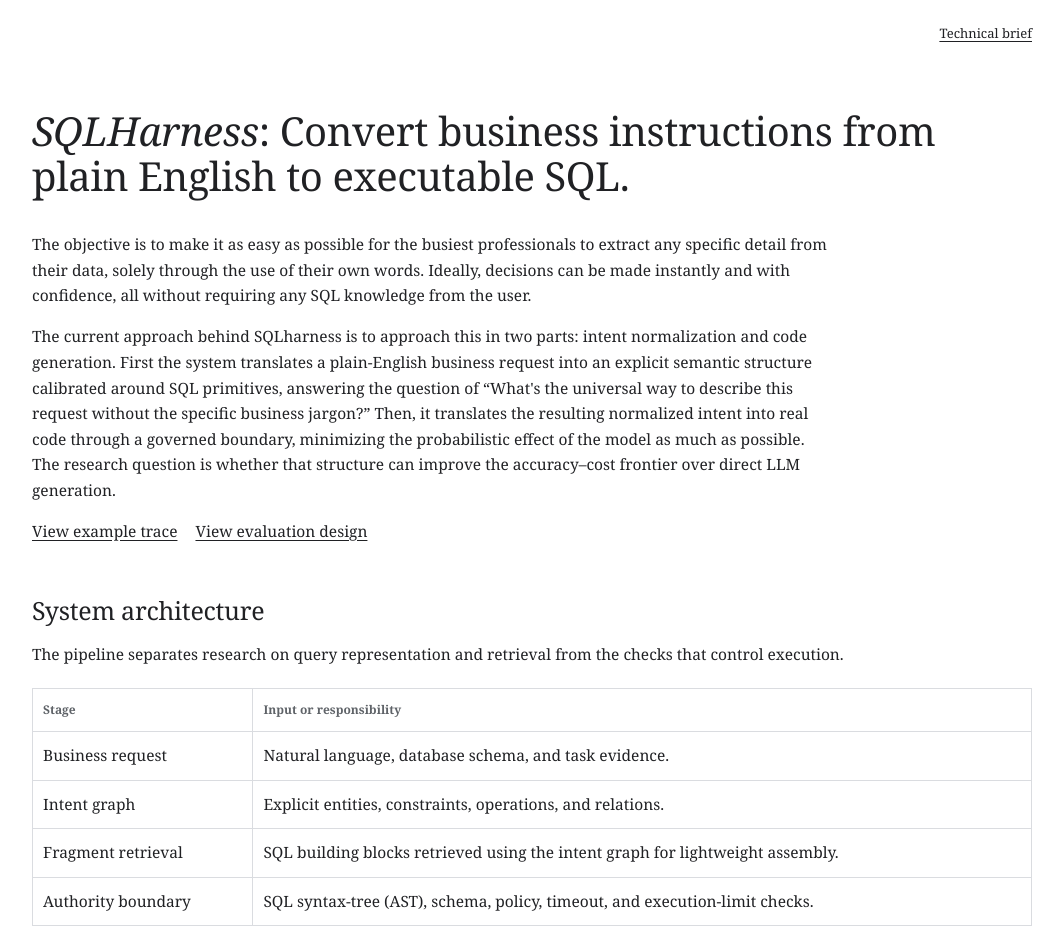
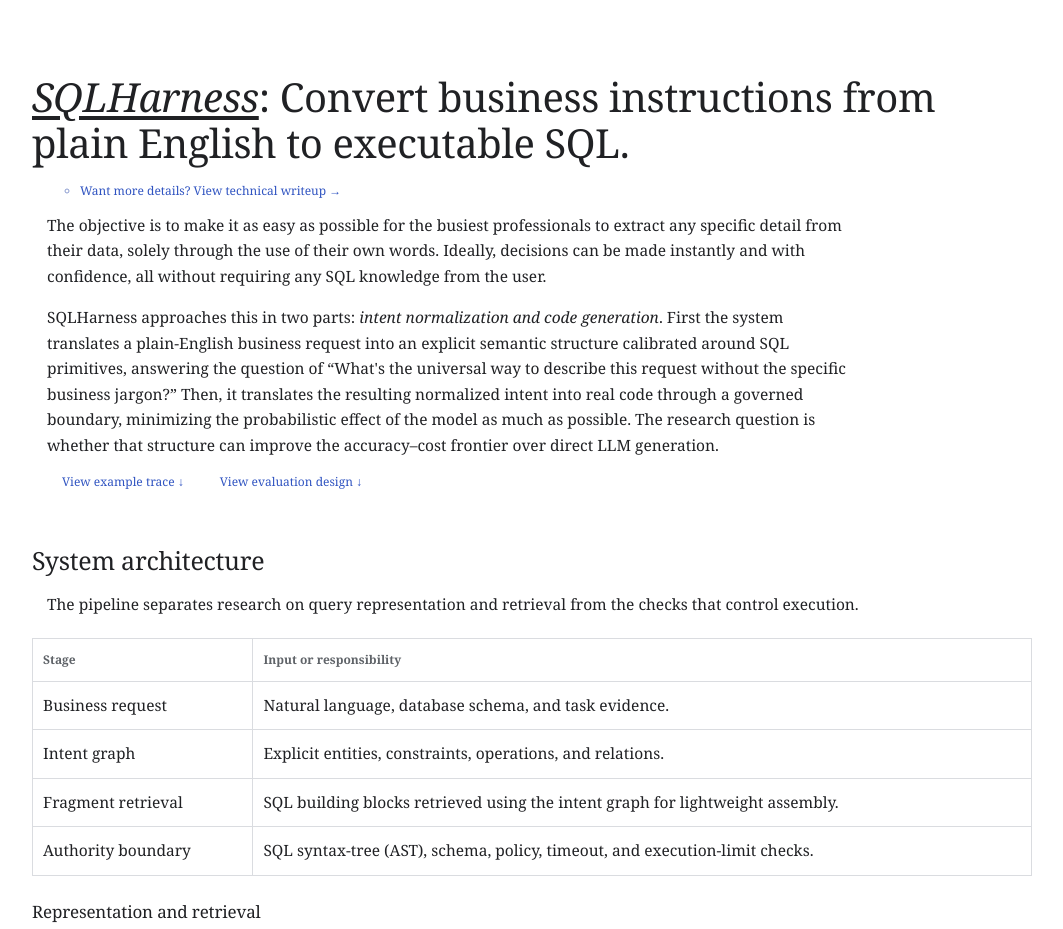
Before and after one commit to ajorge2/SQLHarness, a browser extension: page docs/index.html in a window 1280 px wide. Shown: the top 929 px of the page, without its empty margins (108-1171 px from the left). Drawn offline with Linux system fonts and the light colour scheme; a web font is replaced by a local one.

Commit message:
Refine SQLHarness hero navigation

```diff
--- a/docs/analysis-plain.css
+++ b/docs/analysis-plain.css
@@ -12,15 +12,26 @@ nav a, .button { font:400 13px/1.5 "Maitree",Georgia,serif; color:var(--ink); te
 a { color:var(--ink); text-underline-offset:3px; }
 header { max-width:800px; }
 h1,h2,h3,h4 { font-family:inherit; color:var(--ink); letter-spacing:-.01em; }
-h1 { font-size:clamp(32px,4vw,40px); line-height:1.14; margin:0 0 18px; font-weight:400; }
+h1 { font-size:clamp(32px,4vw,40px); line-height:1.14; margin:0 0 18px; padding-bottom:0; font-weight:400; }
 h2 { font-size:25px; line-height:1.3; margin:0 0 16px; font-weight:400; }
 h3 { font-size:17px; line-height:1.4; margin:24px 0 10px; font-weight:400; }
 h4 { font-size:15.5px; margin:20px 0 8px; font-weight:400; }
-.project-name { font-style:italic; }
+.project-name { font-style:italic; text-decoration:underline; text-underline-offset:4px; }
+.technical-brief-link { margin:-6px 0 10px 30px; padding-left:18px; list-style-type:circle; }
+.technical-brief-link li::marker { color:#8a9bcf; font-size:.8em; }
+.technical-brief-link li { margin:0; }
+.technical-brief-link a { color:#3054c1; font-size:12px; font-weight:200; text-decoration:none; }
 .hero-copy { max-width:800px; }
-.hero-actions { display:flex; gap:18px; flex-wrap:wrap; }
+.technical-brief-link + .hero-copy { padding-top:0; }
+.hero-actions { display:flex; gap:36px; flex-wrap:wrap; margin:0 0 0 30px; padding:10px 0 0; list-style:none; }
+.hero-actions li { margin:0; }
+.hero-actions a { color:#3054c1; font-size:12px; font-weight:200; text-decoration:none; }
+.technical-brief-link a:hover,
+.technical-brief-link a:focus-visible,
+.hero-actions a:hover,
+.hero-actions a:focus-visible { text-decoration:underline; }
 section { margin:50px 0; }
-p { margin:0; padding-top:15.5px; }
+p { margin:0 0 0 15px; padding-top:15.5px; }
 header p:first-child, section > p:first-child { padding-top:0; }
 .lede, .section-intro { max-width:800px; font-size:inherit; line-height:inherit; color:var(--ink); }
 .eyebrow, .tag, .label, .small, .frame-note { font:inherit; color:var(--muted); letter-spacing:0; text-transform:none; }
--- a/docs/index.html
+++ b/docs/index.html
@@ -8,30 +8,30 @@
 <link rel="stylesheet" href="analysis-plain.css?v=research-plain-1" />
 </head>
 <body>
-<header>
-<nav aria-label="Page navigation">
-<a href="share.html">Technical brief</a>
-</nav>
-</header>
-
 <main id="top">
 <section>
 
 <h1><em class="project-name">SQLHarness</em>: Convert business instructions from plain English to executable SQL.</h1>
+<ul class="technical-brief-link">
+<li><a href="share.html">Want more details? View technical writeup →</a></li>
+</ul>
 <p class="hero-copy">
 The objective is to make it as easy as possible for the busiest professionals to extract any specific detail
 from their data, solely through the use of their own words. Ideally, decisions can be made instantly and with
 confidence, all without requiring any SQL knowledge from the user.
 </p>
 <p class="hero-copy">
-The current approach behind SQLharness is to approach this in two parts: intent normalization and code generation.
+SQLHarness approaches this in two parts: <em>intent normalization and code generation</em>.
 First the system translates a plain-English business request into an explicit semantic structure calibrated around
 SQL primitives, answering the question of “What's the universal way to describe this request without the specific
 business jargon?” Then, it translates the resulting normalized intent into real code through a governed boundary,
 minimizing the probabilistic effect of the model as much as possible. The research question is whether that structure
 can improve the accuracy–cost frontier over direct LLM generation.
 </p>
-<p class="hero-actions"><a href="#trace">View example trace</a> <a href="#research">View evaluation design</a></p>
+<ul class="hero-actions">
+<li><a href="#trace">View example trace ↓</a></li>
+<li><a href="#research">View evaluation design ↓</a></li>
+</ul>
 
 </section>
 
```
